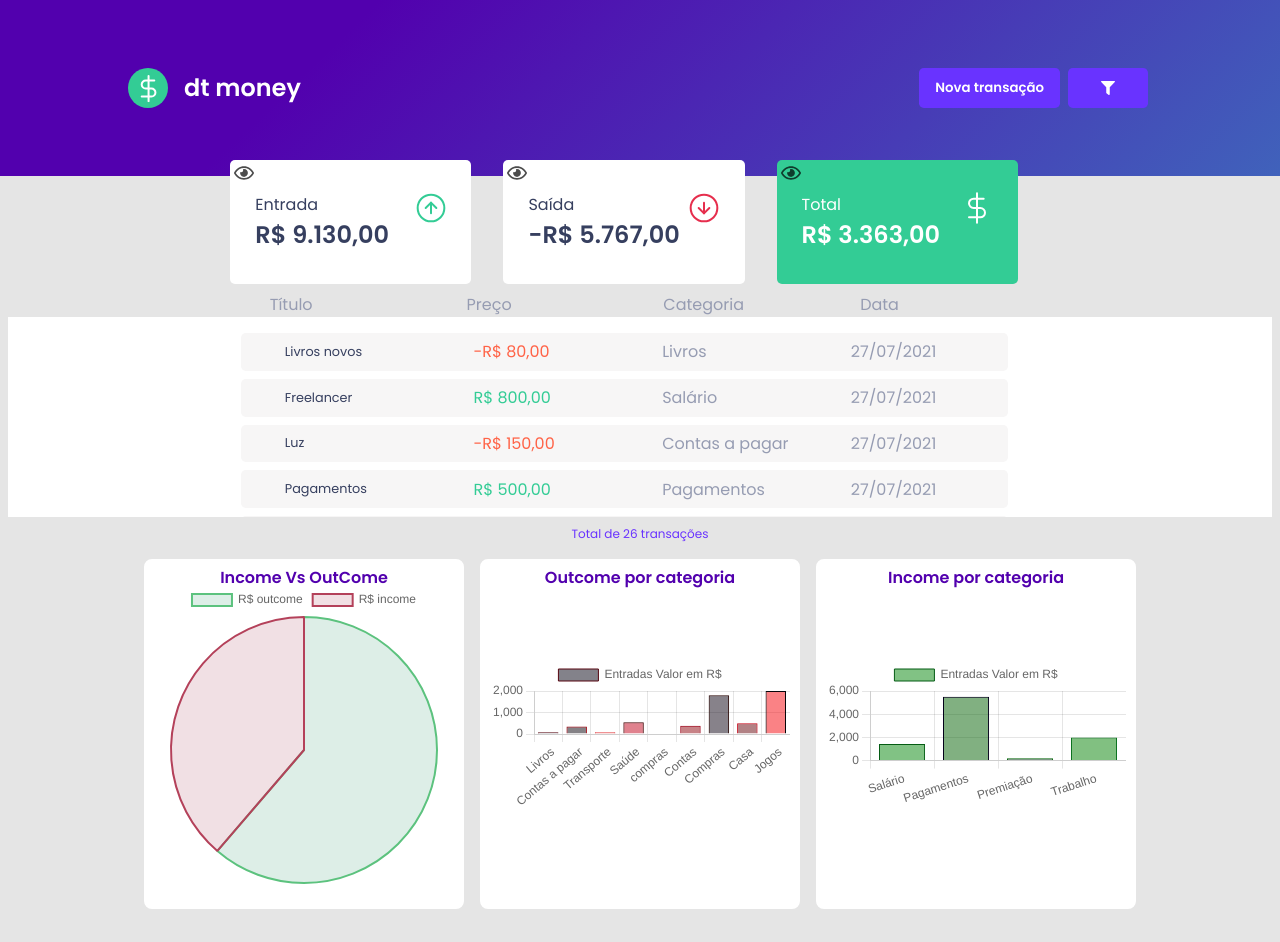
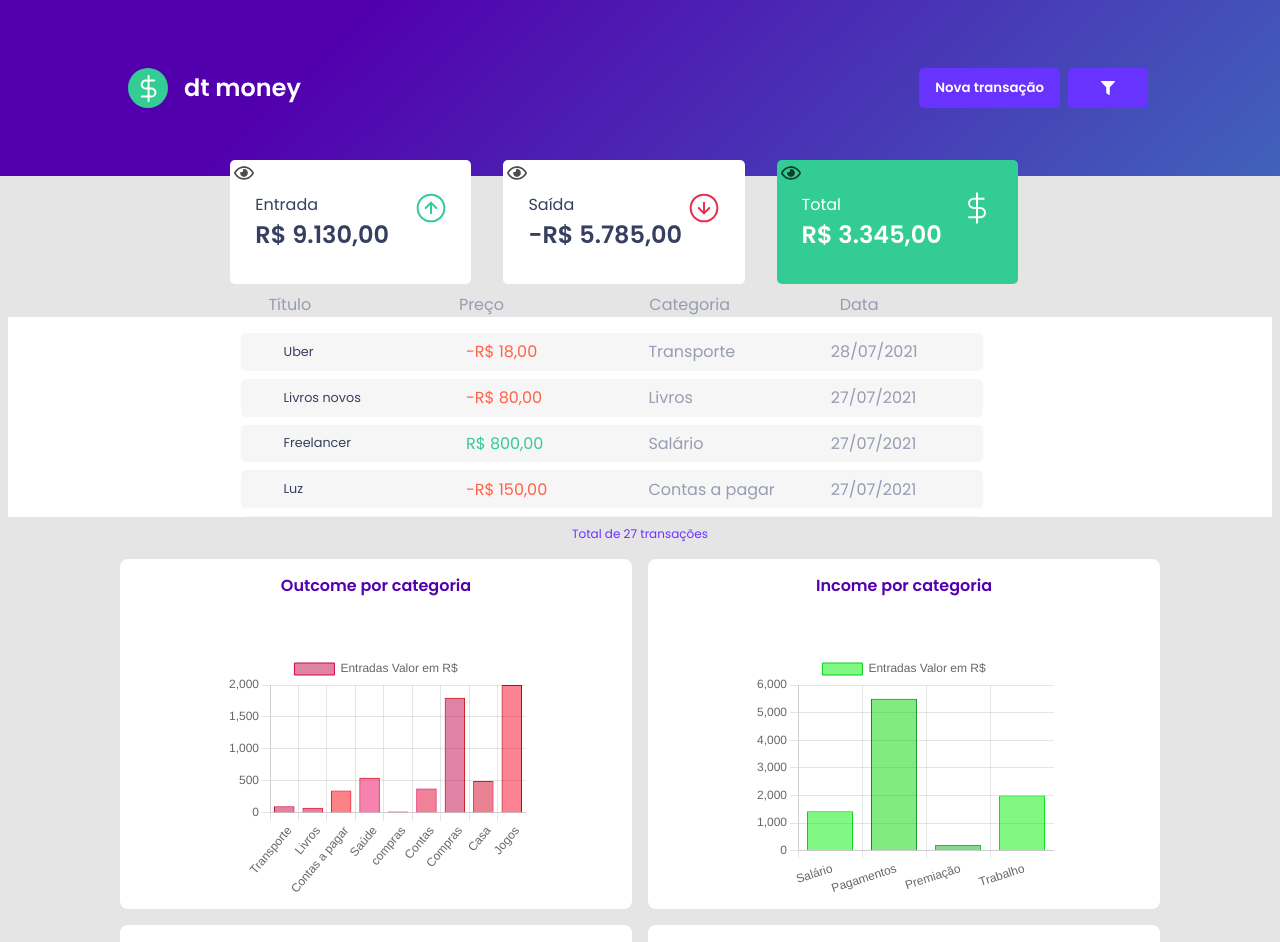
Before and after one commit to kleberMRocha/Dt-money, a React (Create React App) app: page / in a window 1280 px wide. Shown: the top 942 px of the page. Before the commit the page ends 917 px from the top, so only its background shows below. Built offline with nearby package versions, Linux system fonts and the light colour scheme; data requests are answered from the project's data file; what react-animations would draw is missing.

Commit message:
Ajuste graficos, Busca por mes

```diff
--- a/db.json
+++ b/db.json
@@ -259,6 +259,16 @@
         "data": "Mon Jul 26 2021 22:37:34 GMT-0300 (Brasilia Standard Time)"
       },
       "id": 26
+    },
+    {
+      "transaction": {
+        "nome": "Uber",
+        "preco": "-18",
+        "tipo": "outcome",
+        "categoria": "Transporte",
+        "data": "Tue Jul 27 2021 22:06:22 GMT-0300 (Brasilia Standard Time)"
+      },
+      "id": 27
     }
   ]
 }
--- a/src/components/Header/filters/filters.tsx
+++ b/src/components/Header/filters/filters.tsx
@@ -22,6 +22,7 @@ export interface IUpadeDatas {
   isFilterByData: boolean;
   startDate: string;
   reset?: boolean;
+  byMonth: boolean;
 }
 
 interface ITransaaction {
@@ -48,17 +49,35 @@ export const Filters: React.FC<IFilter> = ({
 
   const [categorias, setCategorias] = useState([] as string[]);
   const [categoriaSelected, setCategory] = useState('');
+  const [byMonth, setByMonth] = useState(false);
 
   const [transactionType, setTransaciontype] = useState({
     entrada: true,
     saida: true,
   });
 
+  useEffect(() => {
+    const dataFormatCheck = startDate.split('/');
+    if (dataFormatCheck.length !== 3) {
+      let oldformat = getFomat('date', String(new Date()));
+      setStartDate(String(oldformat));
+      return;
+    }
+
+    if (byMonth) {
+      const dateByMM = startDate.split('/');
+      const newDateByM = `${dateByMM[1]}/${dateByMM[2]}`;
+      setStartDate(newDateByM);
+    }
+    // eslint-disable-next-line react-hooks/exhaustive-deps
+  }, [byMonth]);
+
   const handleResetFilter = () => {
     setTransaciontype({
       entrada: true,
       saida: true,
     });
+    setByMonth(false);
     setCategory('');
     setStartDate(getFomat('date', String(new Date())) as string);
 
@@ -68,7 +87,18 @@ export const Filters: React.FC<IFilter> = ({
       isFilterByData,
       startDate,
       transactionType,
+      byMonth,
     });
+  };
+
+  const handleSetDate = (date: Date | [Date, Date] | null) => {
+    const newDate = byMonth
+      ? String(getFomat('date', String(date))).length === 9
+        ? String(getFomat('date', String(date))).substring(2)
+        : String(getFomat('date', String(date))).substring(3)
+      : String(getFomat('date', String(date)));
+
+    setStartDate(newDate);
   };
 
   const [isFilterByData, setfilterDate] = useState(false);
@@ -79,6 +109,7 @@ export const Filters: React.FC<IFilter> = ({
       transactionType,
       isFilterByData,
       startDate,
+      byMonth,
     });
   };
 
@@ -111,13 +142,24 @@ export const Filters: React.FC<IFilter> = ({
             <label htmlFor="isData">Filtrar por data</label>
           </div>
           {isFilterByData && (
-            <Datepicker
-              locale="ptBR"
-              value={startDate}
-              onChange={(e) =>
-                setStartDate(getFomat('date', String(e)) as string)
-              }
-            />
+            <>
+              <Datepicker
+                locale="ptBR"
+                value={startDate}
+                onChange={(e) => handleSetDate(e)}
+              />
+
+              <div className="checkbxContainer">
+                <input
+                  type="checkbox"
+                  id="mes"
+                  checked={byMonth}
+                  name="mes"
+                  onChange={() => setByMonth(!byMonth)}
+                />
+                <label htmlFor="mes">Por Mês</label>
+              </div>
+            </>
           )}
 
           <div className="checkbxContainer">
--- a/src/components/Header/style.ts
+++ b/src/components/Header/style.ts
@@ -60,6 +60,7 @@ export const HeaderDt = styled.header`
         z-index: 9999;
         bottom: 0;
         right: 0;
+        margin: 0;
         width: 100%;
         height: 50px;
       }
--- a/src/components/Table/style.ts
+++ b/src/components/Table/style.ts
@@ -14,7 +14,7 @@ export const Main = styled.main`
 `;
 
 export const Container = styled.div<IItem>`
-  width: 97.5%;
+  width: 95.5%;
   padding: 0 18%;
   height: 100%;
   margin-top: 0.5rem;
--- a/src/components/charts/index.tsx
+++ b/src/components/charts/index.tsx
@@ -7,7 +7,11 @@ import { ContainerPieChart } from './style';
 interface IChart {
   title: string;
   data: ITransactionsList[];
-  type: 'incomeVsOutcome' | 'categoriasIncome' | 'categoriasOutcome';
+  type:
+    | 'incomeVsOutcome'
+    | 'categoriasIncome'
+    | 'categoriasOutcome'
+    | 'byCategory';
 }
 
 const chartType = {
@@ -37,8 +41,8 @@ const chartType = {
         {
           data: [count.income, count.outcome],
           backgroundColor: [
-            'rgba(84, 168, 133, 0.2)',
-            'rgba(187, 100, 119, 0.2)',
+            'rgba(50, 200, 133, 0.2)',
+            'rgba(200, 50, 119, 0.2)',
           ],
           borderColor: ['#5cc27e', '#b4415a'],
           borderWidth: 2,
@@ -47,6 +51,59 @@ const chartType = {
     };
 
     return chartInfos;
+  },
+  byCategory: (data: ITransactionsList[]) => {
+    const incomeInfos = data.filter((i) => i.transaction.categoria);
+
+    const labels: (string | undefined)[] = incomeInfos
+      .map((i) => i.transaction.categoria.trim())
+      .filter(
+        (i, index, array) => i !== undefined && array.indexOf(i) === index
+      );
+
+    const getColor = (isBackground: boolean) => {
+      const colors = labels.map(() => {
+        const randonR = Math.random() * (255 - 5) + 5;
+        const randonG = Math.random() * (255 - 5) + 5;
+        const randonB = Math.random() * (255 - 5) + 5;
+
+        return `rgba(${Number(randonR.toFixed(0))},${Number(
+          randonG.toFixed(0)
+        )},${Number(randonB.toFixed(0))}, ${isBackground ? 0.3 : 1})`;
+      });
+
+      return colors;
+    };
+
+    const values = labels.map((v) => {
+      let filtredInfos = incomeInfos.filter((i) => {
+        return i.transaction.categoria.trim() === v;
+      });
+
+      let sumValues: number = 0;
+      filtredInfos.forEach((value) => {
+        if (value.transaction.preco) {
+          sumValues = Number(value.transaction.preco) + sumValues;
+        }
+      });
+
+      return sumValues;
+    });
+
+    const colorClone = JSON.parse(JSON.stringify(getColor(true)));
+
+    const dataChart = {
+      labels: labels,
+      datasets: [
+        {
+          data: values,
+          backgroundColor: colorClone,
+          borderColor: colorClone,
+          borderWidth: 1,
+        },
+      ],
+    };
+    return dataChart;
   },
   categoriasIncome: (data: ITransactionsList[]) => {
     const incomes = data.map((t) => {
@@ -68,7 +125,7 @@ const chartType = {
 
     const getColor = (isBackground: boolean) => {
       const colors = labels.map(() => {
-        const randon = Math.random() * (255 - 100) + 1;
+        const randon = Math.random() * (255 - 150) + 150;
         const randonTwo = Math.random() * (30 - 1) + 1;
 
         return `rgba(${5}, ${Number(randon.toFixed(0))}, ${Number(
@@ -129,8 +186,8 @@ const chartType = {
 
     const getColor = (isBackground: boolean) => {
       const colors = labels.map(() => {
-        const randon = Math.random() * (255 - 1) + 1;
-        const randonTwo = Math.random() * (30 - 1) + 1;
+        const randon = Math.random() * (254 - 190) + 190;
+        const randonTwo = Math.random() * (100 - 1) + 1;
 
         return `rgba(${Number(randon.toFixed(0))}, ${6}, ${Number(
           randonTwo.toFixed(0)
--- a/src/components/charts/style.ts
+++ b/src/components/charts/style.ts
@@ -9,7 +9,7 @@ export const ContainerPieChart = styled.div<ITypeChart>`
   display: flex;
   flex-direction: column;
   align-items: center;
-  justify-content: space-evenly;
+  justify-content: space-between;
   background-color: #ffffff;
   border: 2px #ffffff solid;
   padding: 8px;
@@ -21,19 +21,26 @@ export const ContainerPieChart = styled.div<ITypeChart>`
     filter: drop-shadow(0 0 0.2rem #6933ff);
   }
 
-  max-width: 320px;
-  max-height: 350px;
+  min-width: 40%;
+  min-height: 350px;
 
-  min-width: 320px;
-  min-height: 350px;
+  canvas {
+    max-width: 300px;
+    align-self: center;
+  }
 
   border-radius: 8px;
   h2 {
-    position: absolute;
-    top: 0;
+    margin-bottom: auto;
     font-size: 16px;
     text-align: center;
     color: #5200ae;
     margin: 4px 0;
   }
+
+  @media (max-width: 800px) {
+    min-width: 100%;
+    min-height: 350px;
+    justify-content: center;
+  }
 `;
--- a/src/pages/Dashboard.tsx
+++ b/src/pages/Dashboard.tsx
@@ -68,14 +68,21 @@ export const Dashboard: React.FC = () => {
     setIsloading(true);
     Request.transactions_index()
       .then((res) => {
-        debugger;
         const allTransactions: ITransactionsList[] = res.data;
 
         let filtredTransactions = allTransactions.filter((t) => {
           if (value.categoriaSelected === '' && !value.isFilterByData) return t;
 
           if (value.isFilterByData) {
-            console.log(value.categoriaSelected);
+            if (value.byMonth) {
+              return value.categoriaSelected !== ''
+                ? String(getFomat('date', t.transaction.data)).substring(3) ===
+                    value.startDate &&
+                    t.transaction.categoria === value.categoriaSelected
+                : String(getFomat('date', t.transaction.data)).substring(3) ===
+                    value.startDate;
+            }
+
             return value.categoriaSelected !== ''
               ? getFomat('date', t.transaction.data) === value.startDate &&
                   t.transaction.categoria === value.categoriaSelected
@@ -122,15 +129,10 @@ export const Dashboard: React.FC = () => {
         <Card type="outcome" transaction={transaction} />
         <Card type="total" transaction={transaction} />
       </Contanainer>
-      {!isLoading && transaction.length ? (
+      {!isLoading ? (
         <>
           <Table transaction={transaction} />
           <ChartContainer>
-            <PieChart
-              data={transaction}
-              title="Income Vs OutCome"
-              type="incomeVsOutcome"
-            />
             <VerticalBarChart
               data={transaction}
               title="Outcome por categoria"
@@ -142,6 +144,18 @@ export const Dashboard: React.FC = () => {
               type="categoriasIncome"
             />
           </ChartContainer>
+          <ChartContainer>
+            <PieChart
+              data={transaction}
+              title="Income Vs OutCome"
+              type="incomeVsOutcome"
+            />
+            <PieChart
+              data={transaction}
+              title="Pizza Por Categoria"
+              type="byCategory"
+            />
+          </ChartContainer>
         </>
       ) : (
         <div className="loadContainer">
--- a/src/utils/getFormat.ts
+++ b/src/utils/getFormat.ts
@@ -1,9 +1,13 @@
 export const format = {
-  date: (value: string | number) => {
+  date: (value: string | number, dataFormat?: 'mes' | 'dia') => {
     const dataFormatada = new Date(value);
     const ano = dataFormatada.getFullYear();
     const mes = (dataFormatada.getMonth() + 1).toString().padStart(2, '0');
     const dia = dataFormatada.getDate();
+
+    if (dataFormat) {
+      return dataFormat === 'dia' ? `${dia}/${mes}/${ano}` : `${mes}/${ano}`;
+    }
 
     return `${dia}/${mes}/${ano}`;
   },
@@ -18,7 +22,8 @@ export const format = {
 
 export const getFomat = (
   type: 'date' | 'money',
-  value: number | string
+  value: number | string,
+  dataFormat?: 'mes' | 'dia'
 ): string | number => {
-  return format[type](value);
+  return format[type](value, dataFormat);
 };
```
